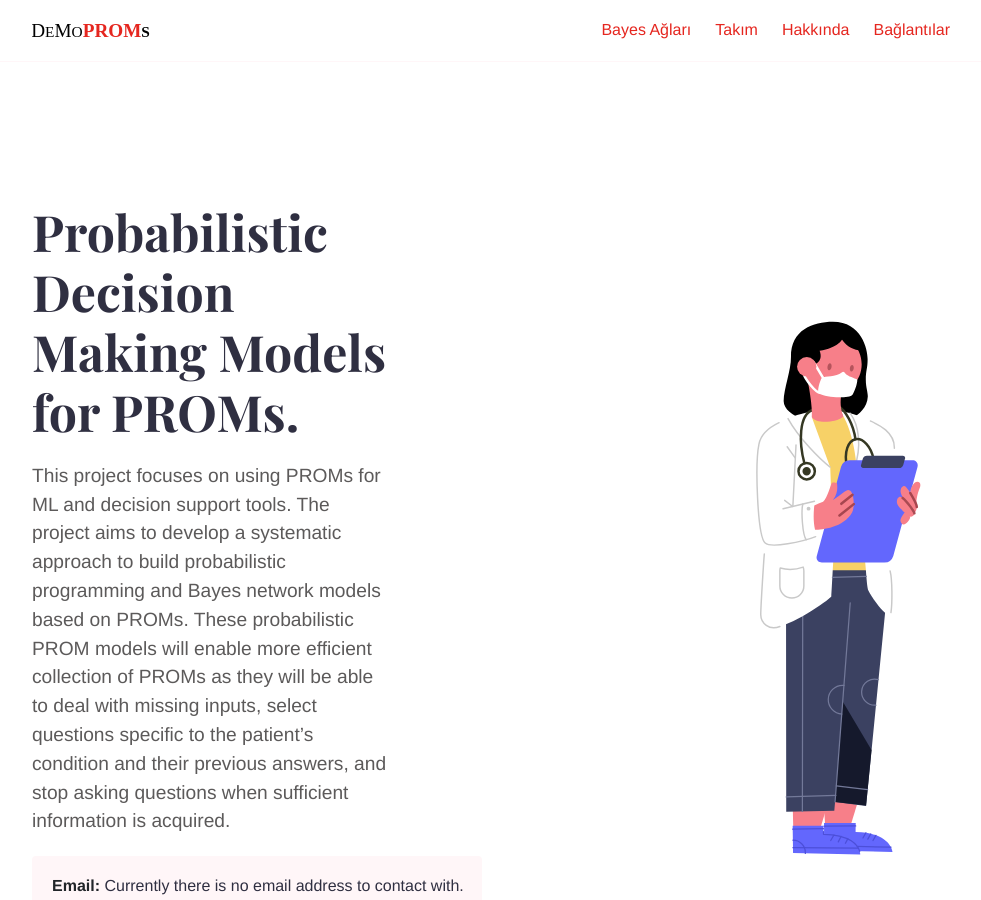
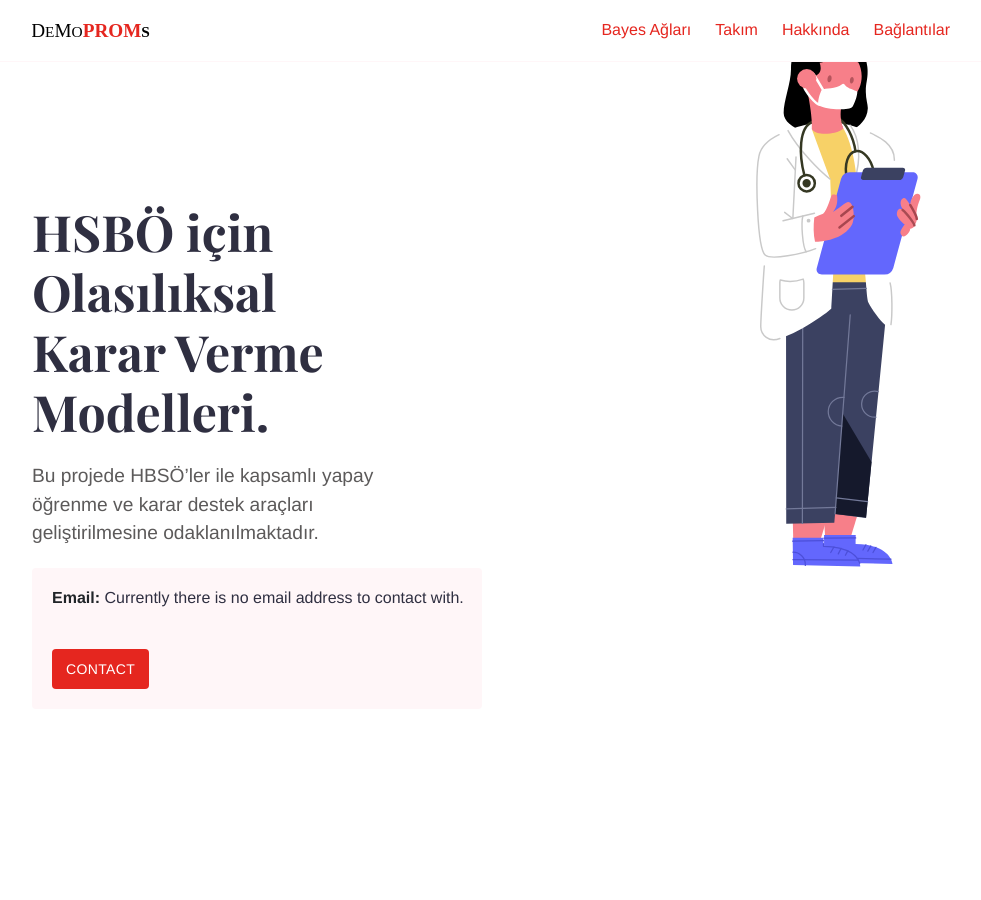
Before and after one commit to emreercin/demopromstr, a Jekyll site: the page built from index.md, in a window 1280 px wide and 900 px high. Shown: the whole window, without its empty margins (143-1124 px from the left). Built offline with Jekyll 4.4.1, drawn with Linux system fonts in a browser that asks for light colours.

Commit message:
Index page

```diff
--- a/index.md
+++ b/index.md
@@ -1,13 +1,13 @@
 ---
 title: DEMOPROMS
 layout: home
-description:  The project aims to develop a systematic approach to build probabilistic programming and Bayes network models based on PROMs. These probabilistic PROM models will enable more efficient collection of PROMs as they will be able to deal with missing inputs, select questions specific to the patient’s condition and their previous answers, and stop asking questions when sufficient information is acquired.
+description: Bu projede HBSÖ’ler ile kapsamlı yapay öğrenme ve karar destek araçları geliştirilmesine odaklanılmaktadır.
 intro_image: "images/illustrations/doctor-woman.svg"
 intro_image_absolute: true
 intro_image_hide_on_mobile: true
 show_call_box: true
 ---
 
-# Probabilistic Decision Making Models for PROMs.
+# HSBÖ için Olasılıksal Karar Verme Modelleri.
 
-This project focuses on using PROMs for ML and decision support tools. The project aims to develop a systematic approach to build probabilistic programming and Bayes network models based on PROMs. These probabilistic PROM models will enable more efficient collection of PROMs as they will be able to deal with missing inputs, select questions specific to the patient’s condition and their previous answers, and stop asking questions when sufficient information is acquired.
+ Bu projede HBSÖ’ler ile kapsamlı yapay öğrenme ve karar destek araçları geliştirilmesine odaklanılmaktadır.
```
